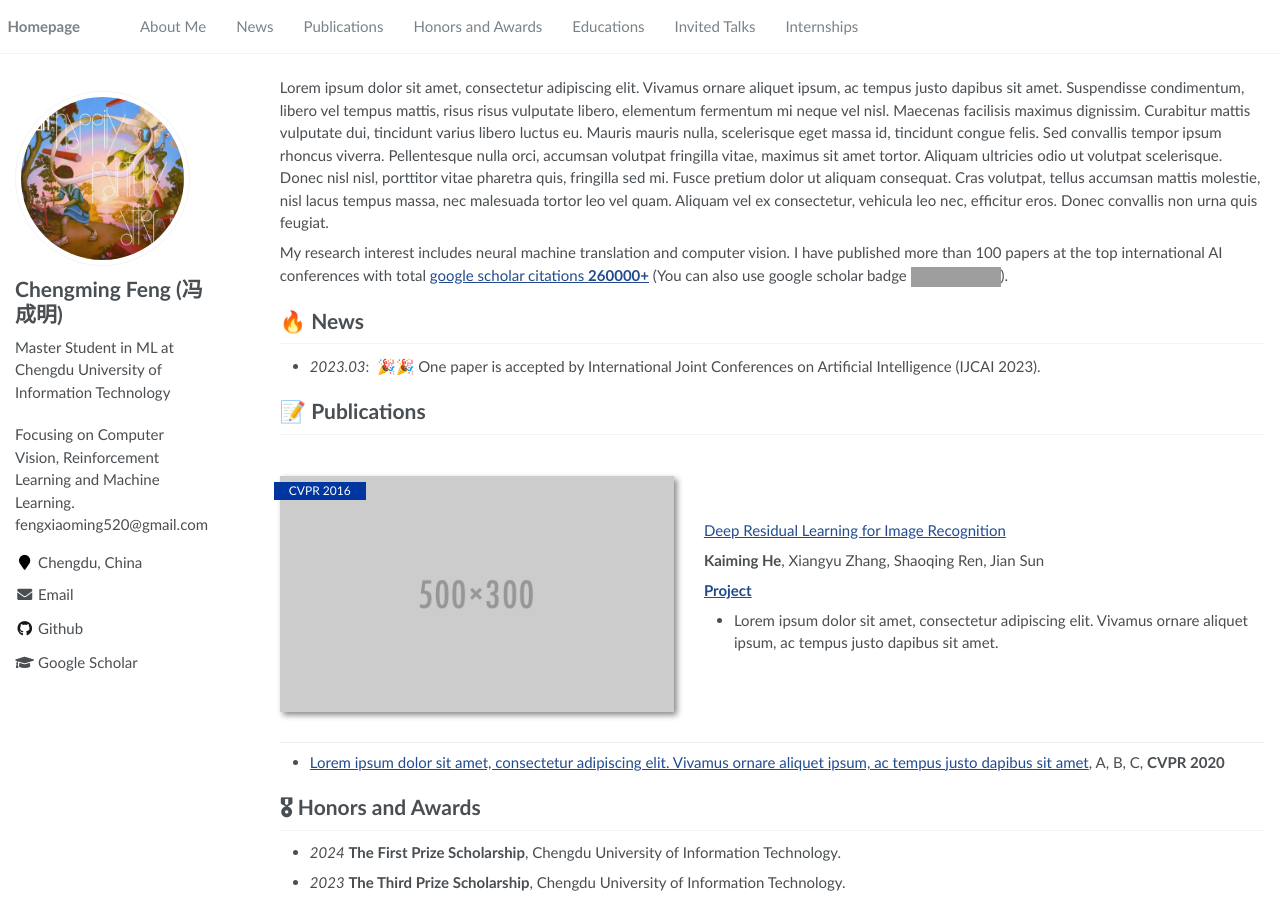
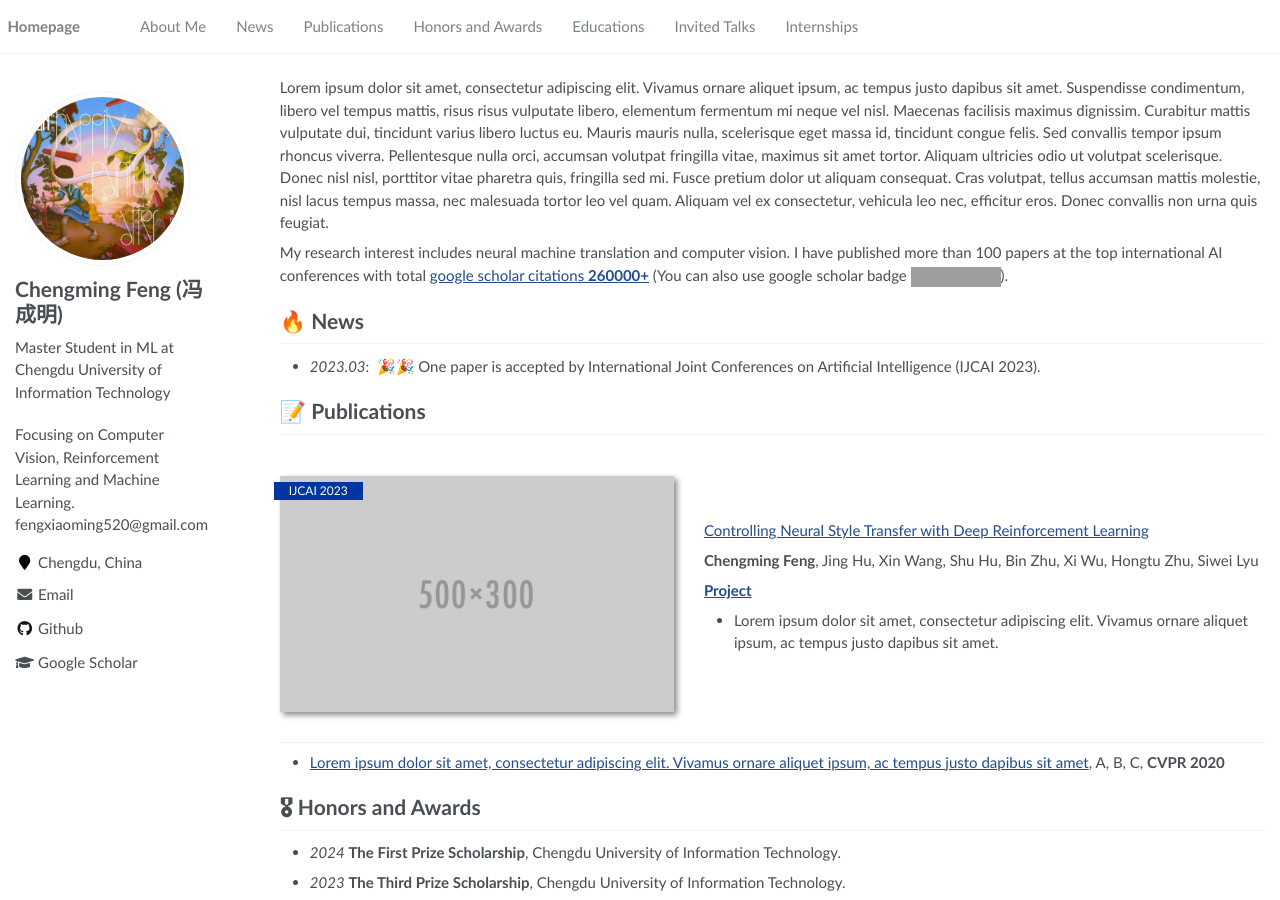
Before and after one commit to fengxiaoming520/fengxiaoming520.github.io, a Jekyll site: the page built from _pages/about.md, in a window 1280 px wide and 900 px high. Built offline with Jekyll 4.4.1, drawn with Linux system fonts in a browser that asks for light colours; grey boxes are pictures that could not be loaded.

Commit message:
Update about.md

```diff
--- a/_pages/about.md
+++ b/_pages/about.md
@@ -27,12 +27,12 @@ My research interest includes neural machine translation and computer vision. I
 
 # 📝 Publications
 
-<div class='paper-box'><div class='paper-box-image'><div><div class="badge">CVPR 2016</div><img src='images/500x300.png' alt="sym" width="100%"></div></div>
+<div class='paper-box'><div class='paper-box-image'><div><div class="badge">IJCAI 2023</div><img src='images/500x300.png' alt="sym" width="100%"></div></div>
 <div class='paper-box-text' markdown="1">
 
-[Deep Residual Learning for Image Recognition](https://openaccess.thecvf.com/content_cvpr_2016/papers/He_Deep_Residual_Learning_CVPR_2016_paper.pdf)
+[Controlling Neural Style Transfer with Deep Reinforcement Learning](https://www.ijcai.org/proceedings/2023/0012.pdf)
 
-**Kaiming He**, Xiangyu Zhang, Shaoqing Ren, Jian Sun
+**Chengming Feng**, Jing Hu, Xin Wang, Shu Hu, Bin Zhu, Xi Wu, Hongtu Zhu, Siwei Lyu
 
 [**Project**](https://scholar.google.com/citations?view_op=view_citation&hl=zh-CN&user=DhtAFkwAAAAJ&citation_for_view=DhtAFkwAAAAJ:ALROH1vI_8AC) <strong><span class='show_paper_citations' data='DhtAFkwAAAAJ:ALROH1vI_8AC'></span></strong>
 - Lorem ipsum dolor sit amet, consectetur adipiscing elit. Vivamus ornare aliquet ipsum, ac tempus justo dapibus sit amet.
```
